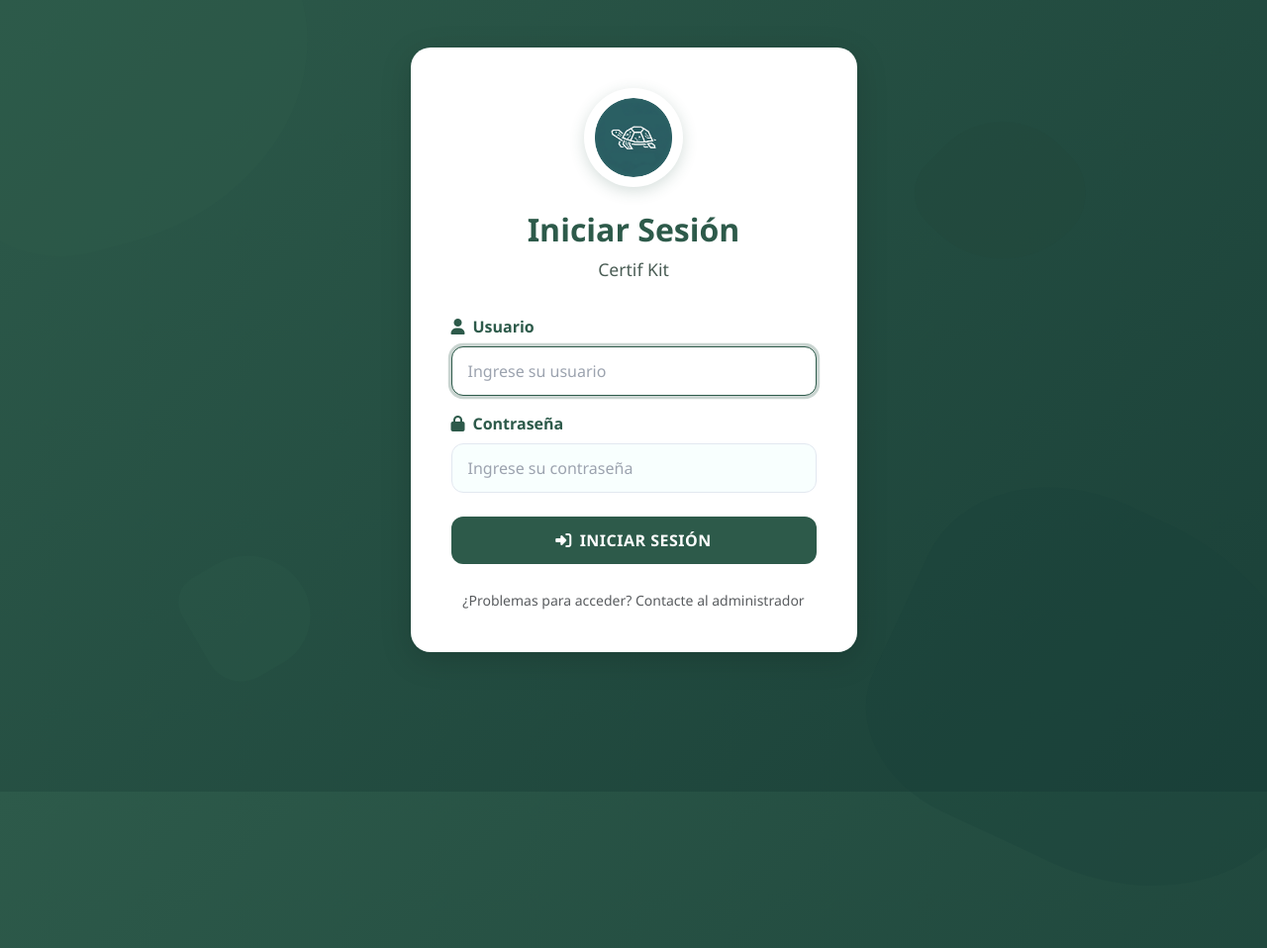
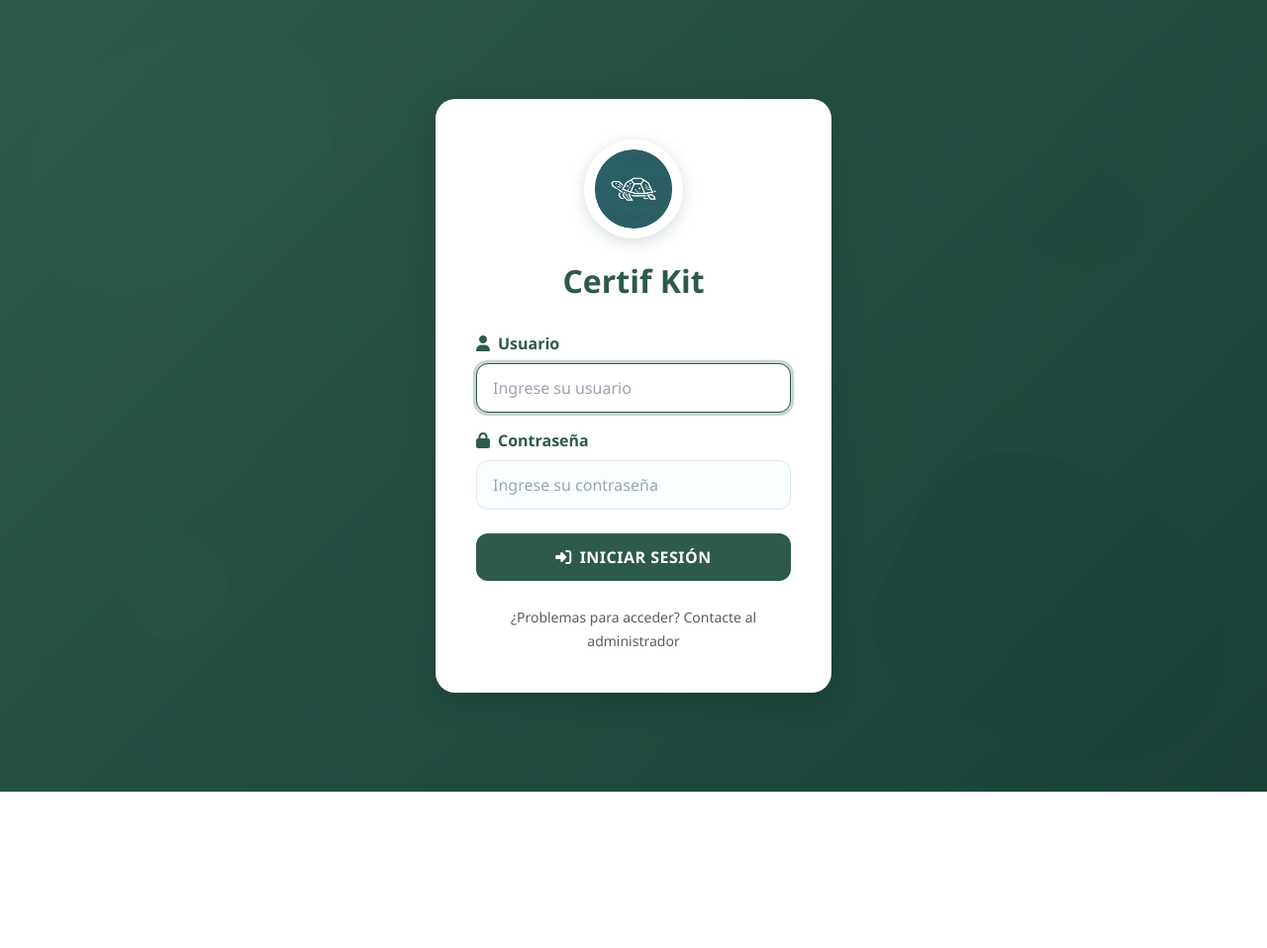
Before and after one commit to RaulLopez3108/generador-constancias, a Django app: page / in a window 1280 px wide; the page is wider, and only the part inside the window is pictured. Shown: that part at 99% size. After the commit the page ends 800 px from the top of that part, so only its background shows below. Run offline with Django 5.2, Linux system fonts and the light colour scheme.

Commit message:
feat: fondo agregado a inicio de sesion

```diff
--- a/generador_constancias/templates/usuarios/login.html
+++ b/generador_constancias/templates/usuarios/login.html
@@ -11,22 +11,24 @@
     <style>
         body {
             background: linear-gradient(135deg, #2d5a4a 0%, #1a4038 100%);
-            min-height: 100vh;
-            padding: 3rem 0;
+            height: 100vh;
+            margin: 0;
+            padding: 0;
             position: relative;
-            overflow-x: hidden;
+            overflow: hidden;
             display: flex;
             align-items: center;
+            justify-content: center;
         }
 
         body::before {
             content: '';
-            position: absolute;
-            top: -10%;
-            left: -5%;
-            width: 30%;
-            height: 40%;
-            background: rgba(45, 90, 74, 0.4);
+            position: fixed;
+            top: 5%;
+            left: 2%;
+            width: 25%;
+            height: 30%;
+            background: rgba(45, 90, 74, 0.3);
             border-radius: 50% 40% 60% 30%;
             transform: rotate(-15deg);
             z-index: 0;
@@ -34,36 +36,36 @@
 
         body::after {
             content: '';
-            position: absolute;
-            bottom: -10%;
-            right: -5%;
-            width: 35%;
-            height: 45%;
-            background: rgba(26, 64, 56, 0.3);
+            position: fixed;
+            bottom: 5%;
+            right: 2%;
+            width: 28%;
+            height: 35%;
+            background: rgba(26, 64, 56, 0.25);
             border-radius: 40% 60% 50% 30%;
             transform: rotate(25deg);
             z-index: 0;
         }
 
         .green-blob-1 {
-            position: absolute;
-            top: 15%;
-            right: 15%;
-            width: 150px;
-            height: 150px;
-            background: rgba(34, 68, 58, 0.25);
+            position: fixed;
+            top: 20%;
+            right: 10%;
+            width: 120px;
+            height: 120px;
+            background: rgba(34, 68, 58, 0.2);
             border-radius: 60% 40% 70% 30%;
             transform: rotate(45deg);
             z-index: 0;
         }
 
         .green-blob-2 {
-            position: absolute;
-            bottom: 15%;
-            left: 15%;
-            width: 120px;
-            height: 120px;
-            background: rgba(45, 90, 74, 0.3);
+            position: fixed;
+            bottom: 20%;
+            left: 10%;
+            width: 100px;
+            height: 100px;
+            background: rgba(45, 90, 74, 0.25);
             border-radius: 30% 70% 60% 40%;
             transform: rotate(-30deg);
             z-index: 0;
@@ -73,10 +75,12 @@
             border-radius: 20px;
             box-shadow: 0 8px 32px rgba(0, 0, 0, 0.15);
             padding: 2.5rem;
-            margin-bottom: 2rem;
+            margin: 0;
             border: 1px solid rgba(255, 255, 255, 0.9);
             position: relative;
             z-index: 10;
+            max-width: 400px;
+            width: 90%;
         }
 
         .main-logo {
@@ -194,13 +198,18 @@
         }
 
         @media (max-width: 768px) {
-            body {
-                padding: 2rem 0;
-            }
             .login-container {
-                margin: 0 1rem;
+                width: 95%;
+                padding: 2rem;
             }
             .main-logo {
+                width: 80px;
+                height: 80px;
+            }
+            body::before, body::after {
+                display: none;
+            }
+            .green-blob-1, .green-blob-2 {
                 width: 80px;
                 height: 80px;
             }
@@ -213,19 +222,14 @@
     <div class="green-blob-1"></div>
     <div class="green-blob-2"></div>
 
-    <div class="container">
-        <div class="row justify-content-center">
-            <!-- Formulario de login -->
-            <div class="col-md-6 col-lg-5">
-                <div class="login-container">
+    <div class="login-container">
                     <!-- Logo principal arriba del título -->
                     <div class="main-logo">
                         <img src="{% static 'images/logo_trustec.png' %}" alt="Trustec Logo">
                     </div>
 
                     <div class="login-header">
-                        <h1>Iniciar Sesión</h1>
-                        <p>Certif Kit</p>
+                        <h1>Certif Kit</h1>
                     </div>
 
                     <!-- Mensajes de error -->
@@ -275,9 +279,6 @@
                             ¿Problemas para acceder? Contacte al administrador
                         </small>
                     </div>
-                </div>
-            </div>
-        </div>
     </div>
 
     <script src="https://cdn.jsdelivr.net/npm/bootstrap@5.3.0/dist/js/bootstrap.bundle.min.js"></script>
```
